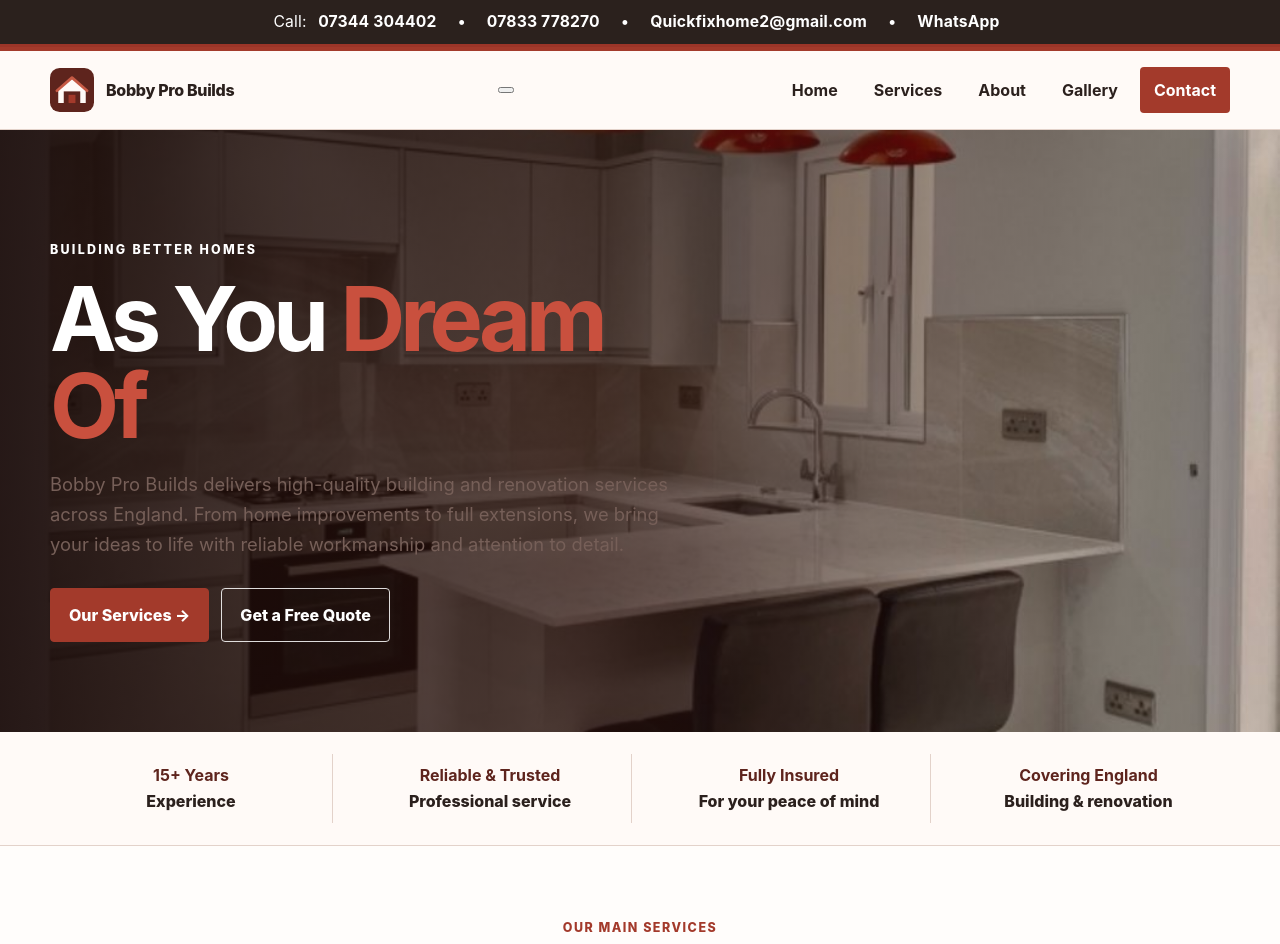
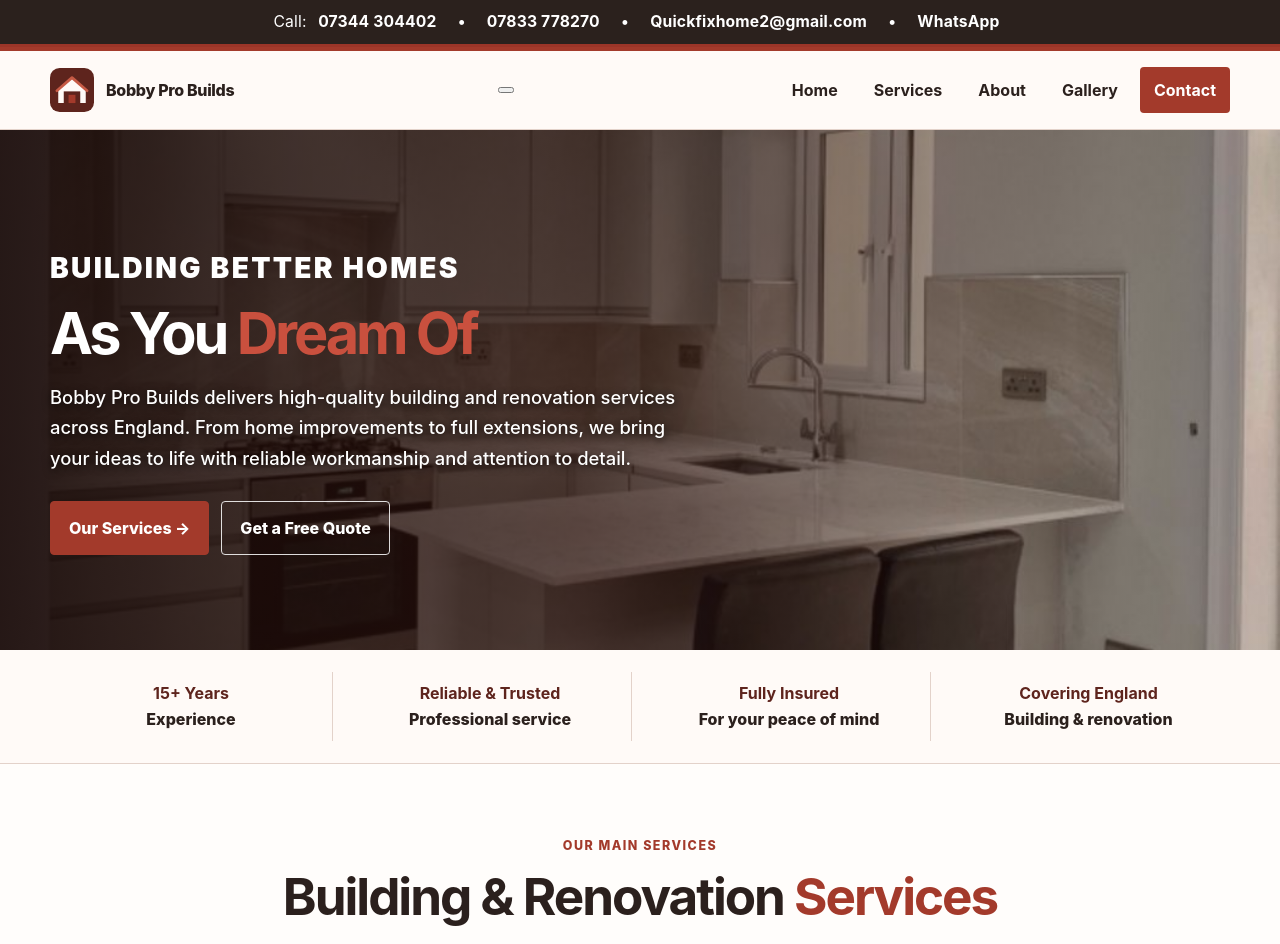
Before and after one commit to arsalanbobby/Bobby-Pro-Builds, a Jekyll site: the page built from index.md, in a window 1280 px wide and 1400 px high. Shown: the top 944 px of the window. Built offline with Jekyll 4.4.1, drawn with Linux system fonts in a browser that asks for light colours.

Commit message:
Improve hero text size and readability

```diff
--- a/assets/css/style.css
+++ b/assets/css/style.css
@@ -247,3 +247,9 @@ a { color: inherit; }
 .contact-topbar a{color:#fff;text-decoration:none;font-weight:700;margin:0 7px}
 .contact-topbar a:hover{color:#f2b6a8}
 @media(max-width:820px){.contact-topbar{padding:9px 12px;font-size:.86rem;line-height:1.7}.contact-topbar a{display:inline-block;margin:0 4px}}
+
+/* Requested hero typography only */
+.hero-builds .hero-eyebrow{font-size:clamp(1.35rem,2.2vw,1.8rem);font-weight:900;letter-spacing:.08em;color:#fff;margin-bottom:12px}
+.hero-builds h1{font-size:clamp(2.25rem,4.5vw,4.25rem);line-height:1.05}
+.hero-builds .lead{color:#fff!important;font-size:1.15rem;font-weight:500;line-height:1.65;text-shadow:0 2px 8px rgba(0,0,0,.7)}
+@media(max-width:820px){.hero-builds .hero-eyebrow{font-size:1.25rem}.hero-builds h1{font-size:2.4rem}.hero-builds .lead{font-size:1rem}}
```
